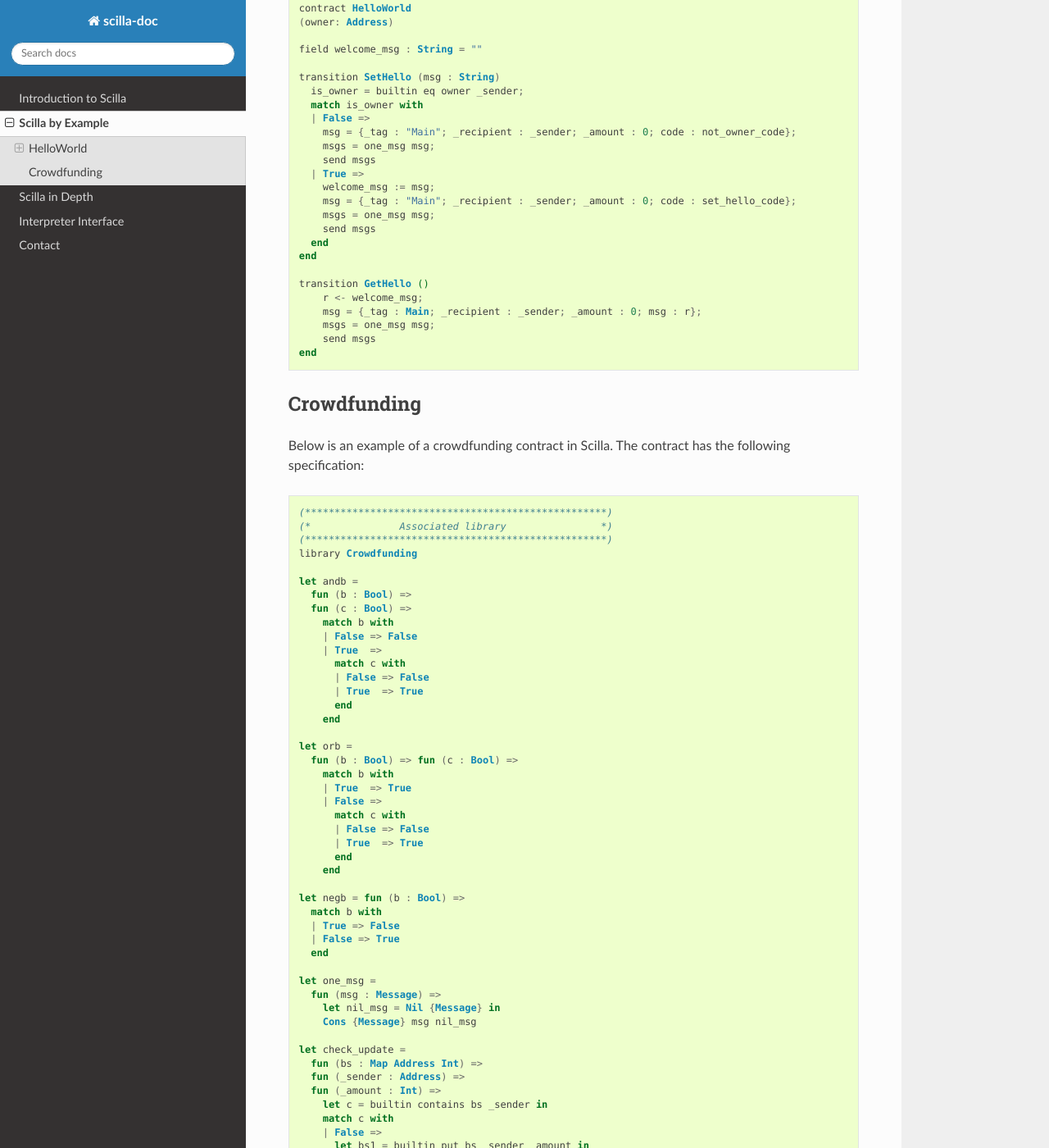
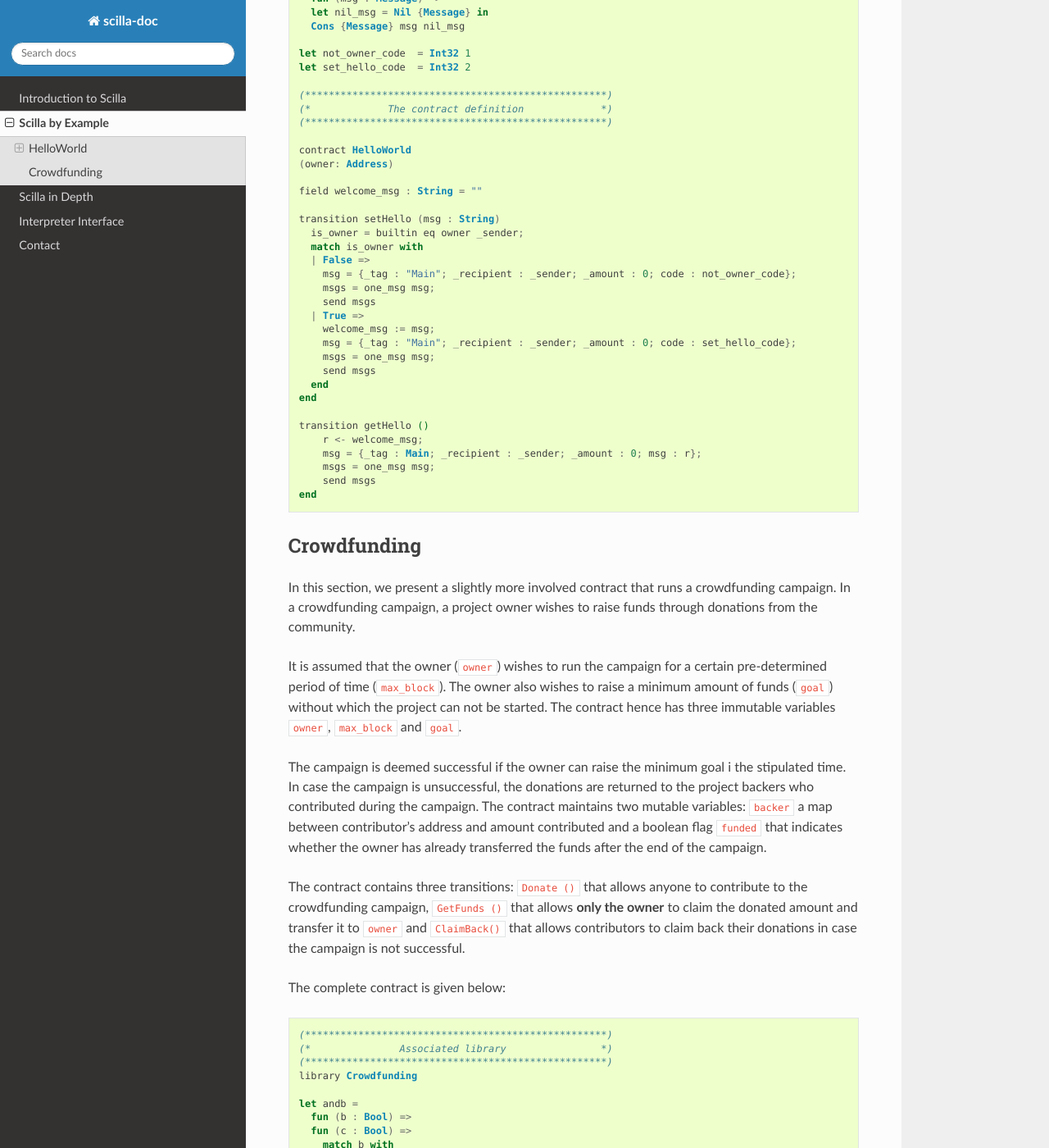
Before and after one commit to Zilliqa/scilla-docs, a Sphinx documentation site: the page built from docs/source/scilla-by-example.rst, in a window 1280 px wide and 1400 px high, scrolled down 6137 px. Shown: the whole window at 82% size. Built offline with Sphinx 7.4.7 and the Read the Docs theme 2.0.0, drawn with Linux system fonts in a browser that asks for light colours; some of the changed text lies outside the part shown.

Commit message:
Completed HellowWorld and Crowdfunding

```diff
--- a/docs/source/index.rst
+++ b/docs/source/index.rst
@@ -13,8 +13,8 @@ Scilla
 
 
 
-Scilla is an intermediate-level smart contract language being developed for
-Zilliqa.
+Scilla short for `Smart Contract Intermediate-Level LAnguage`  is an
+intermediate-level smart contract language being developed for Zilliqa.
 
 
 Contents
--- a/docs/source/intro.rst
+++ b/docs/source/intro.rst
@@ -1,2 +1,6 @@
 Introduction to Scilla
 =======================
+
+Smart contracts are a mechanism for expressing computations on a blockchain,
+i.e., a decentralized Byzantine-fault tolerant distributed ledger. Ethereum was
+the first public blockchains that popularized smart contracts.
--- a/docs/source/scilla-by-example.rst
+++ b/docs/source/scilla-by-example.rst
@@ -19,12 +19,12 @@ following  specification:
   the value of a variable even after the contract has been deployed.
 
 + The ``owner`` and **only her** should be able to modify ``welcome_msg``
-  through an interface ``SetHello``. The interface takes a ``msg`` (of type
+  through an interface ``setHello``. The interface takes a ``msg`` (of type
   ``String``) as input and  allows the ``owner`` to set the value of
   ``welcome_msg`` to ``msg``.
 
-+ It should have an interface ``GetHello`` that welcomes any caller with
-  ``welcome_msg``. ``GetHello`` will not take any input.
++ It should have an interface ``getHello`` that welcomes any caller with
+  ``welcome_msg``. ``getHello`` will not take any input.
 
 
 Defining Contract and its (Im)Mutable Fields
@@ -84,10 +84,20 @@ that includes the contract name and its (im)mutable variables:
     field welcome_msg : String = ""
 
 
+
+.. note::
+        In addition to these fields, any contract in Scilla has an implicitly
+        declared mutable field balance (initialised upon the contract’s
+        creation), which keeps the amount of funds held by the contract.  This
+        field can be freely read within the implementation, but can only
+        modified by explicitly transferring funds to other accounts.
+
+
+
 Defining Interfaces `aka` Transitions
 ***************************************
 
-Interfaces like ``SetHello`` are referred to as `transitions` in Scilla.
+Interfaces like ``setHello`` are referred to as `transitions` in Scilla.
 Transitions are similar to `functions` or `methods` in other languages.
 
 
@@ -101,18 +111,18 @@ Transitions are similar to `functions` or `methods` in other languages.
 
 A transition is declared using the keyword ``transition``. The end of a
 transition scope is declared using the keyword ``end``. The ``transition``
-keyword is followed by the transition name, which is ``SetHello`` for our
+keyword is followed by the transition name, which is ``setHello`` for our
 example. Then follows the input parameters within ``()``. Each input parameter
 is separated by a ``,`` and is declared in the following format: ``vname :
-vtype``.  According to the specification, ``SetHello`` takes only one parameter
+vtype``.  According to the specification, ``setHello`` takes only one parameter
 of name ``msg`` of type ``String``.  This yields the following code fragment:
 
 .. code-block:: ocaml
 
-    transition SetHello (msg : String)
+    transition setHello (msg : String)
 
 What follows the transition signature is the body of the transition. Code for
-the first transition ``SetHello (msg :  String)`` to set ``welcome_msg`` is
+the first transition ``setHello (msg :  String)`` to set ``welcome_msg`` is
 given below:
 
 
@@ -120,7 +130,7 @@ given below:
 .. code-block:: ocaml
     :linenos:
 
-    transition SetHello (msg : String)
+    transition setHello (msg : String)
       is_owner = builtin eq owner _sender;
       match is_owner with
       | False =>
@@ -286,7 +296,7 @@ At this stage, our contract fragment will have the following form:
 
     field welcome_msg : String = ""
 
-    transition SetHello (msg : String)
+    transition setHello (msg : String)
       is_owner = builtin eq owner _sender;
       match is_owner with
       | False =>
@@ -349,7 +359,7 @@ The complete contract that implements the desired specification is given below:
 
     field welcome_msg : String = ""
 
-    transition SetHello (msg : String)
+    transition setHello (msg : String)
       is_owner = builtin eq owner _sender;
       match is_owner with
       | False =>
@@ -364,7 +374,7 @@ The complete contract that implements the desired specification is given below:
       end
     end
 
-    transition GetHello ()
+    transition getHello ()
         r <- welcome_msg;
         msg = {_tag : Main; _recipient : _sender; _amount : 0; msg : r};
         msgs = one_msg msg;
@@ -376,10 +386,32 @@ The complete contract that implements the desired specification is given below:
 Crowdfunding
 ###################
 
-Below is an example of a crowdfunding contract in Scilla. The contract has the following specification:
+In this section, we present a slightly more involved contract that runs a
+crowdfunding campaign. In a crowdfunding campaign, a project owner wishes to
+raise funds through donations from the community.
+
+It is  assumed that the owner (``owner``) wishes to run the campaign for a
+certain pre-determined period of time (``max_block``). The owner also wishes to
+raise a minimum amount of funds (``goal``) without which the project can not be
+started. The contract hence has three immutable variables ``owner``,
+``max_block`` and ``goal``.
 
 
+The campaign is deemed successful if the owner can raise the minimum goal i the
+stipulated time. In
+case the campaign is unsuccessful, the donations are returned to the project
+backers who contributed during the campaign. The contract maintains two mutable
+variables: ``backer`` a map between contributor's address and amount
+contributed and a boolean flag ``funded`` that indicates whether the owner has already
+transferred the funds after the end of the campaign.
 
+The contract contains three transitions: ``Donate ()`` that allows anyone to
+contribute to the crowdfunding campaign, ``GetFunds ()`` that allows **only the
+owner** to claim the donated amount and transfer it to ``owner`` and
+``ClaimBack()`` that allows contributors to claim back their donations in case
+the campaign is not successful.
+
+The complete contract is given below:
 
 .. code-block:: ocaml
 
@@ -534,7 +566,9 @@ Below is an example of a crowdfunding contract in Scilla. The contract has the f
 	  match after_deadline with
 	  | False =>
 	    msg  = {_tag : Main; _recipient : _sender; _amount : 0;
-		    code : too_early_code};
+
+		The complete contract is given below:
+		code : too_early_code};
 	    msgs = one_msg msg;
 	    send msgs
 	  | True =>
```
Also changed, not shown: other parts of docs/source/scilla-by-example.rst (+3 -3 lines).
